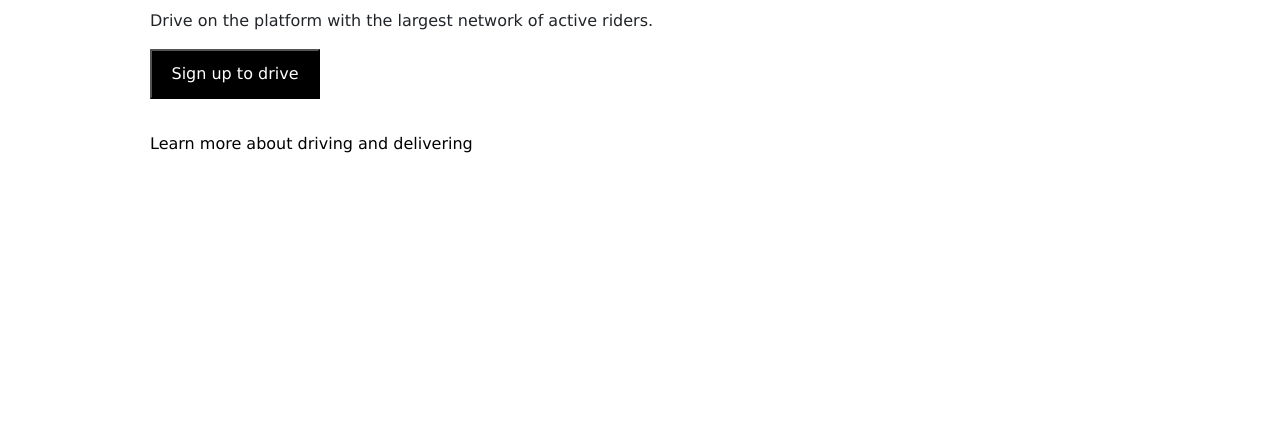
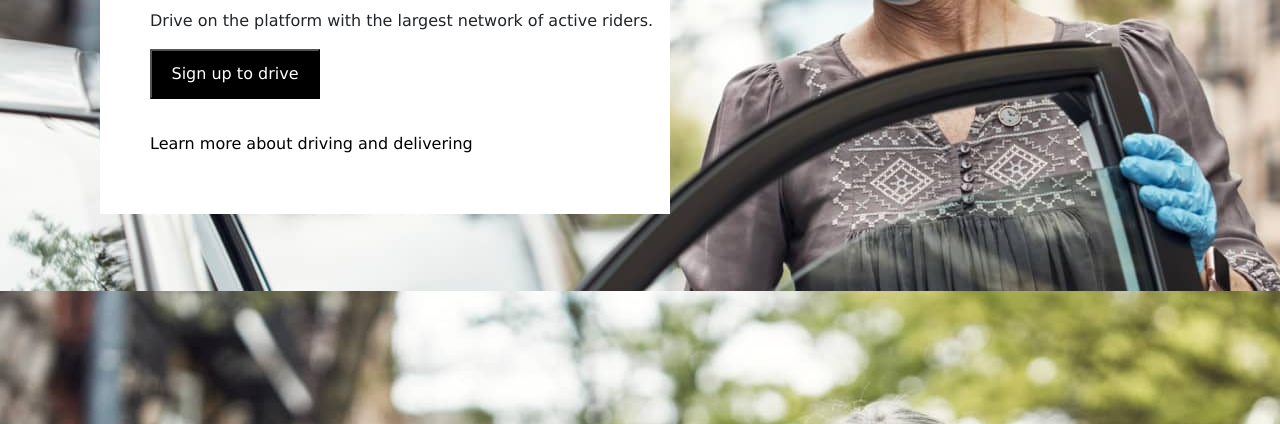
Before and after one commit to kumarlava0007/UberLandingPage, a plain HTML site: page index.html in a window 1280 px wide. Shown: the part 436-860 px from the top of the page. Drawn offline with nearby package versions, Linux system fonts and the light colour scheme; the site is published under a folder, as on GitHub Pages, so addresses that start at the root find nothing.

Commit message:
path changes

```diff
--- a/CSS/styles.css
+++ b/CSS/styles.css
@@ -23,8 +23,7 @@
 .bkgrd{
     width: 100%;
     height: 100vh;
-    background-image: url(/images/uberbk.jpg);
-    background-size: center;
+    background-image: url(./../images/uberbk.jpg);
     position: relative;
     overflow: hidden;
 }
```
